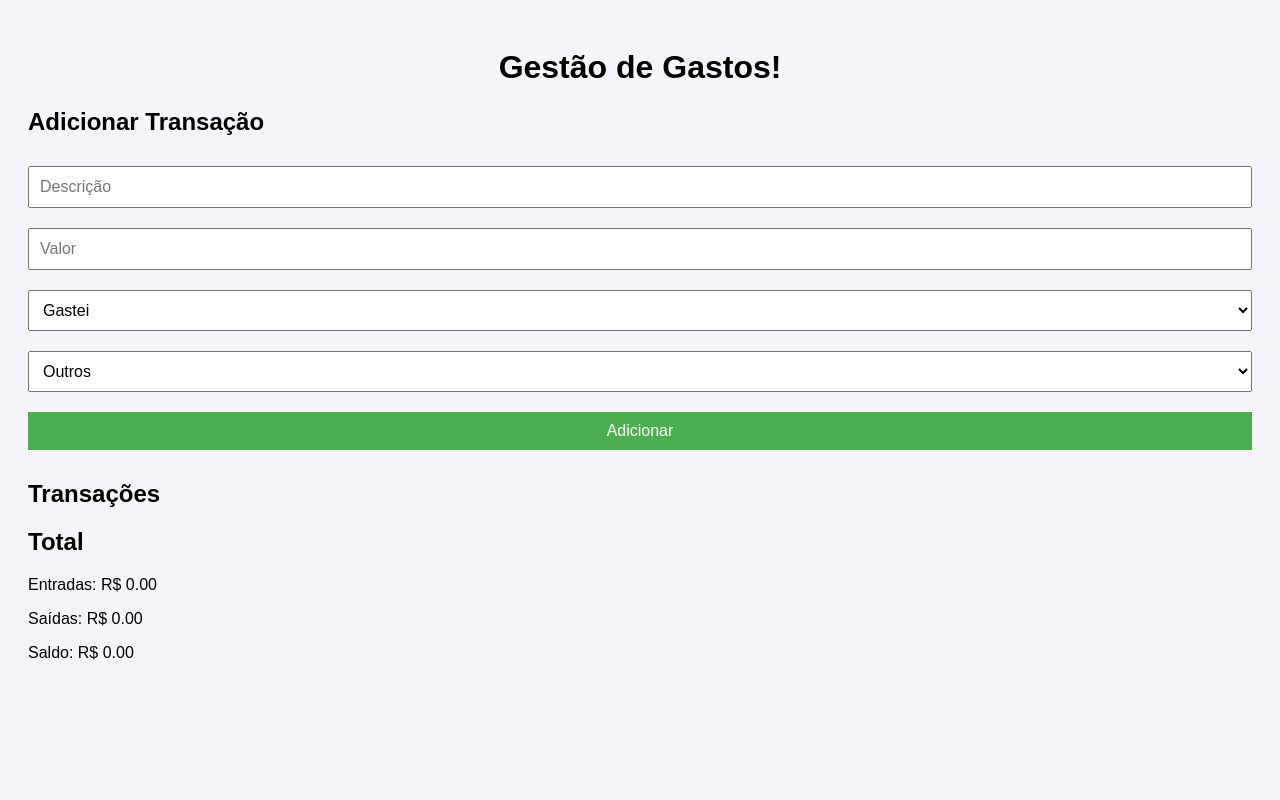
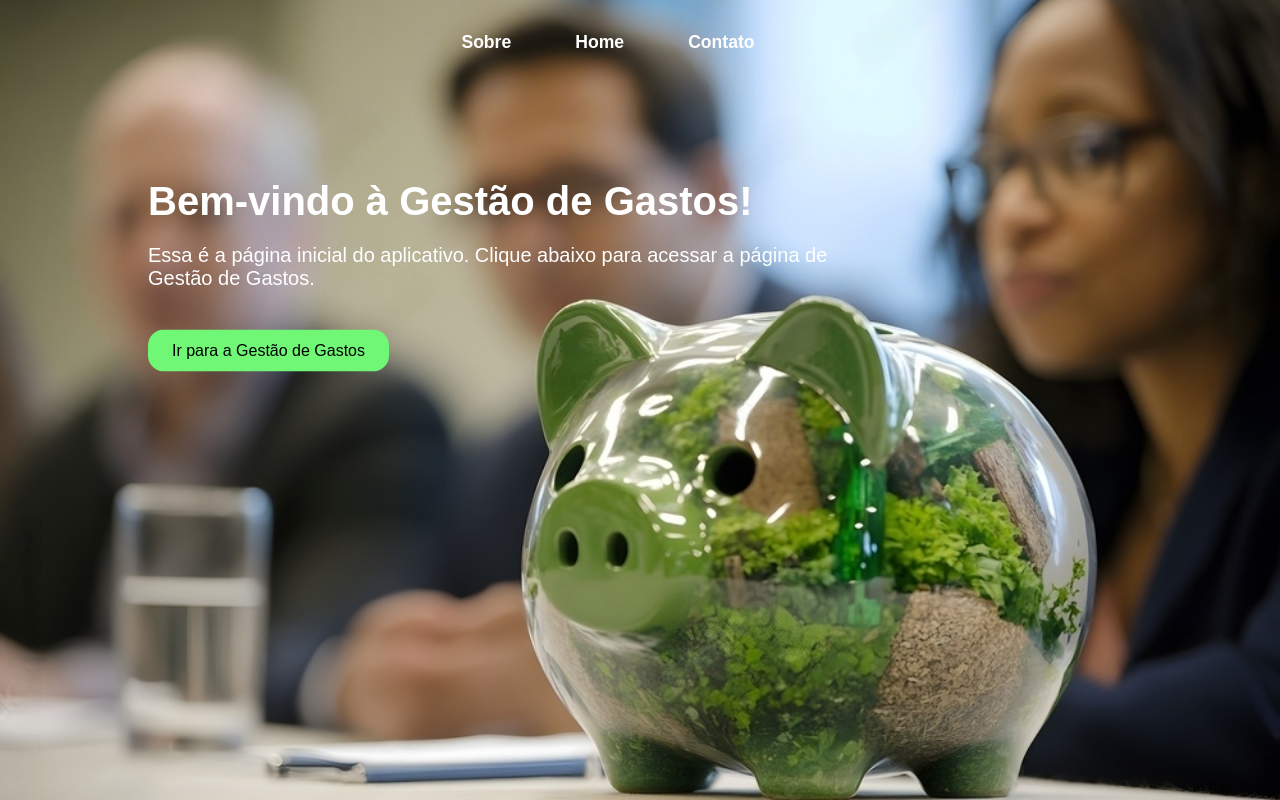
Before and after one commit to AndrewLPimenta/gerenciamento-de-gastos, a React (Create React App) app: page / in a window 1280 px wide. Built offline with nearby package versions, Linux system fonts and the light colour scheme.

Commit message:
Descrição das alterações feitas no código

```diff
--- a/package.json
+++ b/package.json
@@ -6,7 +6,9 @@
     "cra-template": "1.2.0",
     "react": "^19.0.0",
     "react-dom": "^19.0.0",
+    "react-router-dom": "^7.1.2",
     "react-scripts": "5.0.1",
+    "react-transition-group": "^4.4.5",
     "web-vitals": "^4.2.4"
   },
   "scripts": {
--- a/src/App.css
+++ /dev/null
@@ -1,38 +0,0 @@
-.App {
-  text-align: center;
-}
-
-.App-logo {
-  height: 40vmin;
-  pointer-events: none;
-}
-
-@media (prefers-reduced-motion: no-preference) {
-  .App-logo {
-    animation: App-logo-spin infinite 20s linear;
-  }
-}
-
-.App-header {
-  background-color: #282c34;
-  min-height: 100vh;
-  display: flex;
-  flex-direction: column;
-  align-items: center;
-  justify-content: center;
-  font-size: calc(10px + 2vmin);
-  color: white;
-}
-
-.App-link {
-  color: #61dafb;
-}
-
-@keyframes App-logo-spin {
-  from {
-    transform: rotate(0deg);
-  }
-  to {
-    transform: rotate(360deg);
-  }
-}
--- a/src/App.js
+++ b/src/App.js
@@ -1,50 +1,21 @@
-import { useState } from 'react'; // Adicione esta linha
-import './index.css';
-import Header from './components/Header';
 import React from 'react';
-import TransactionForm from './components/TransactionForm';
-import TransactionList from './components/TransactionList';
-import TotalAmount from './components/TotalAmount';
+import { BrowserRouter as Router, Route, Routes } from 'react-router-dom';
+import HomePage from './pages/HomePage';  // Página principal
+import TransactionPage from './pages/TransactionPage';  // Página de gestão de gastos
 
 function App() {
-
-  // Agora o useState está funcionando corretamente
-  const [transactions, setTransactions] = useState([]);
-
-  const addTransaction = (transaction) => {
-    setTransactions([...transactions, transaction]);
-  };
-
-  const deleteTransaction = (id) => {
-    setTransactions(transactions.filter((transaction) => transaction.id !== id));
-  };
-
   return (
-    <main>
+    <Router>
       <div className="App">
-        <header>
-          <Header />
-        </header>
-        <h1>Gestão de Gastos!</h1>
+        {/* Substituindo o Switch por Routes */}
+        <Routes>
+          {/* Página Principal */}
+          <Route path="/" element={<HomePage />} />
+          {/* Página de Gestão de Gastos */}
+          <Route path="/gestao-gastos" element={<TransactionPage />} />
+        </Routes>
       </div>
-      <section>
-        <div className="container">
-          <div className="row">
-            <div className="col-md-6">
-              <TransactionForm addTransaction={addTransaction} />
-            </div>
-            <div className="col-md-6">
-              <TransactionList transactions={transactions} deleteTransaction={deleteTransaction} />
-            </div>
-          </div>
-          <div className="row">
-            <div className="col-md-12">
-              <TotalAmount transactions={transactions} />
-            </div>
-          </div>
-        </div>
-      </section>
-    </main>
+    </Router>
   );
 }
 
--- a/src/components/Header.js
+++ b/src/components/Header.js
@@ -1,9 +1,14 @@
 import React from "react";
+import '../index.css'
 
 export default function Header() {
     return (
-        <div>
-            <h1></h1>
+        <div className="links">
+            <nav>
+                <a>Sobre</a>
+                <a>Home</a>
+                <a>Contato</a>
+            </nav>
         </div>
     )
 }
--- a/src/index.css
+++ b/src/index.css
@@ -1,17 +1,44 @@
-body {
+* {
+  margin: 0;
+  padding: 0;
+  box-sizing: border-box;
   font-family: Arial, sans-serif;
-  background-color: #f4f4f9;
-  padding: 20px;
+  background-color: transparent;
+
 }
 
-.app {
-  max-width: 600px;
+div.links {
+  position: absolute;
+  top: 0;
+  left: 0;
+  right: 0;
+  display: flex;
   margin: 0 auto;
-  background-color: #fff;
-  padding: 20px;
-  border-radius: 8px;
-  box-shadow: 0 0 10px rgba(0, 0, 0, 0.1);
+  justify-content: center;
+  gap: 2rem;
+  padding: 2rem;
+  font-weight: 800;
+  color: #fff;
+  z-index: 10;
 }
+
+
+
+.links a {
+  color: #ffffff;
+  text-decoration: none;
+  font-size: 1.1rem;
+  transition: color 0.3s ease-in-out;
+  gap: 2rem;
+  margin-right: 4rem;
+}
+
+.links nav a:hover {
+  color: #4CAF50;
+  /* Mudança de cor ao passar o mouse */
+  cursor: pointer;
+}
+
 
 h1 {
   text-align: center;
@@ -26,8 +53,10 @@ input,
 select,
 button {
   margin: 10px 0;
-  padding: 10px;
+  padding: 1rem;
   font-size: 1rem;
+  border-radius: 1rem;
+  border: none;
 }
 
 button {
@@ -65,3 +94,158 @@ li button {
 li button:hover {
   background-color: #d32f2f;
 }
+
+/* Lista de transações */
+.transaction-list {
+  list-style-type: none;
+  padding: 0;
+}
+
+/* Estilo do item da lista */
+.transaction-list li {
+  background-color: #f9f9f9;
+  padding: 10px;
+  margin-bottom: 10px;
+  display: flex;
+  justify-content: space-between;
+  align-items: center;
+  border-radius: 8px;
+  box-shadow: 0 2px 5px rgba(0, 0, 0, 0.1);
+  transition: opacity 500ms ease, transform 500ms ease;
+  /* Transição para entrada e saída */
+  opacity: 1;
+  /* Não começará invisível */
+  transform: scale(1);
+  /* Começa no tamanho normal */
+}
+
+/* Classe de entrada (adiciona animação) */
+.transaction-enter-active {
+  opacity: 1;
+  transform: scale(1);
+}
+
+/* Classe de saída (remove o item com animação) */
+.transaction-exit-active {
+  opacity: 0;
+  transform: scale(0.8);
+}
+
+/* src/pages/HomePage.css */
+
+.home-page {
+  position: relative;
+  width: 100%;
+  height: 100vh;
+  /* Ocupa toda a altura da janela */
+  overflow: hidden;
+}
+
+.banner {
+  position: absolute;
+  top: 0;
+  left: 0;
+  width: 100%;
+  height: 100%;
+  background-image: url('../src/assets/wmremove-transformed.jpeg');
+  background-size: cover;
+  background-position: center;
+  display: flex;
+  justify-content: center;
+  align-items: center;
+}
+
+.banner.show {
+  opacity: 1;
+  transform: translateX(0);
+}
+
+.banner-content {
+  position: absolute;
+  top: 35%;
+  left: 40%;
+  transform: translate(-50%, -50%);
+  text-align: left;
+  color: rgb(255, 255, 255);
+  padding: 20px;
+  max-width: 80%;
+  z-index: 1;
+}
+
+.banner-content h2 {
+  font-size: 2.5rem;
+  margin-bottom: 20px;
+  animation: slideIn 1.2s ease-out forwards;
+}
+
+.banner-content p {
+  font-size: 1.25rem;
+  margin-bottom: 30px;
+  animation: slideIn 0.8s ease-out forwards;
+}
+
+
+@keyframes slideIn {
+  0% {
+    transform: translateX(-100%);
+    opacity: 0;
+  }
+
+  100% {
+    transform: translateX(0);
+    opacity: 1;
+  }
+}
+
+.link-software {
+  background-color: #70f775;
+  color: rgb(0, 0, 0);
+  padding: 12px 24px;
+  font-size: 1rem;
+  border-radius: 1rem;
+  text-decoration: none;
+  cursor: pointer;
+  border: none;
+  /* Remover borda padrão do botão */
+  outline: none;
+  /* Remove o outline ao focar no botão */
+  animation: slideIn 0.8s ease-out forwards;
+  /* Animação de entrada */
+  opacity: 0;
+  /* Começa invisível */
+  transform: translateX(-100%);
+  /* Começa fora da tela */
+}
+
+/* Efeito de hover */
+.link-software:hover {
+  background-color: #4CAF50;
+  /* Cor ao passar o mouse */
+  transition: 1s ease;
+  padding: 13px 26px;
+
+}
+
+link-software:not(:hover) {
+  background-color: #70f775;
+  /* Cor original */
+  padding: 12px 24px;
+  /* Retorna ao tamanho original */
+  transition: 1s ease;
+}
+
+@keyframes slideIn {
+  0% {
+    transform: translateX(-100%);
+    /* Inicia fora da tela */
+    opacity: 0;
+    /* Inicialmente invisível */
+  }
+
+  100% {
+    transform: translateX(0);
+    /* Entra na posição final */
+    opacity: 1;
+    /* Fica totalmente visível */
+  }
+}
--- /dev/null
+++ b/src/pages/HomePage.js
@@ -0,0 +1,33 @@
+import React, { useState, useEffect } from 'react'; // Importando corretamente useState e useEffect
+import { Link } from 'react-router-dom';
+import Header from '../components/Header';
+import '../index.css';
+
+function HomePage() {
+    // Declarando o estado para controlar a visibilidade
+    const [isVisible, setIsVisible] = useState(false);
+
+    // Usamos useEffect para disparar a animação ao carregar a página
+    useEffect(() => {
+        setIsVisible(true); // Ativa a animação assim que o componente for montado
+    }, []); // O array vazio garante que isso aconteça apenas uma vez
+
+    return (
+        <main>
+            <div className="home-page">
+            <Header />
+                <div className={`banner ${isVisible ? 'show' : ''}`}>
+                    <div className="banner-content">
+                        <h2>Bem-vindo à Gestão de Gastos!</h2>
+                        <p>Essa é a página inicial do aplicativo. Clique abaixo para acessar a página de Gestão de Gastos.</p>
+                        <button className="link-software" onClick={() => window.location.href = '/gestao-gastos'}>
+                            Ir para a Gestão de Gastos
+                        </button>
+                    </div>
+                </div>
+            </div>
+        </main>
+    );
+}
+
+export default HomePage;
--- /dev/null
+++ b/src/pages/TransactionPage.js
@@ -0,0 +1,45 @@
+import React, { useState } from 'react';
+import TransactionForm from '../components/TransactionForm';  // Componente de formulário
+import TransactionList from '../components/TransactionList';  // Componente de lista de transações
+import TotalAmount from '../components/TotalAmount';  // Componente de total de gastos
+
+function TransactionPage() {
+    const [transactions, setTransactions] = useState([]);
+
+    const addTransaction = (transaction) => {
+        setTransactions([...transactions, transaction]);
+    };
+
+    const deleteTransaction = (id) => {
+        setTransactions(transactions.filter((transaction) => transaction.id !== id));
+    };
+
+    return (
+        <main>
+            <div className="App">
+                <header>
+                    <h1>Gestão de Gastos</h1>
+                </header>
+                <section>
+                    <div className="container">
+                        <div className="row">
+                            <div className="col-md-6">
+                                <TransactionForm addTransaction={addTransaction} />
+                            </div>
+                            <div className="col-md-6">
+                                <TransactionList transactions={transactions} deleteTransaction={deleteTransaction} />
+                            </div>
+                        </div>
+                        <div className="row">
+                            <div className="col-md-12">
+                                <TotalAmount transactions={transactions} />
+                            </div>
+                        </div>
+                    </div>
+                </section>
+            </div>
+        </main>
+    );
+}
+
+export default TransactionPage;
```
Also changed, not shown: src/components/TransactionList.js (+40 -7 lines), src/assets/wmremove-transformed.jpeg (added), 1 other file (tests, documents, lock files or other folders).
